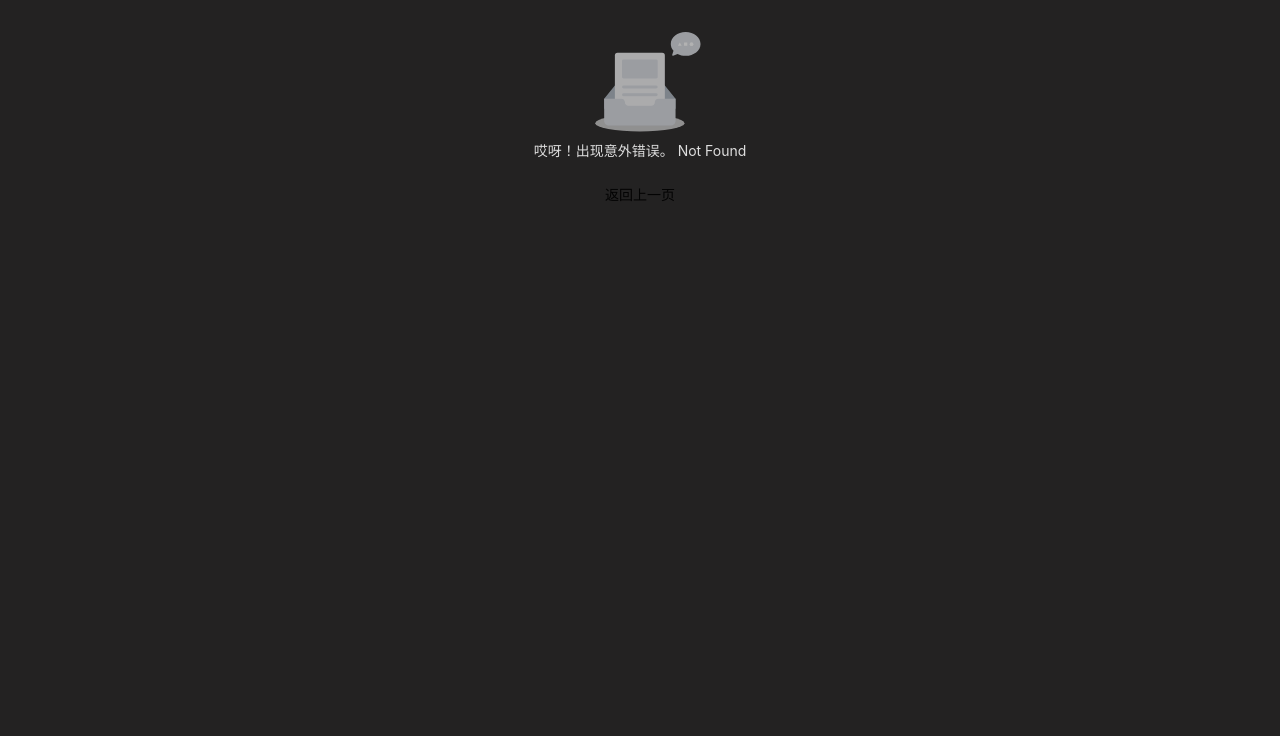
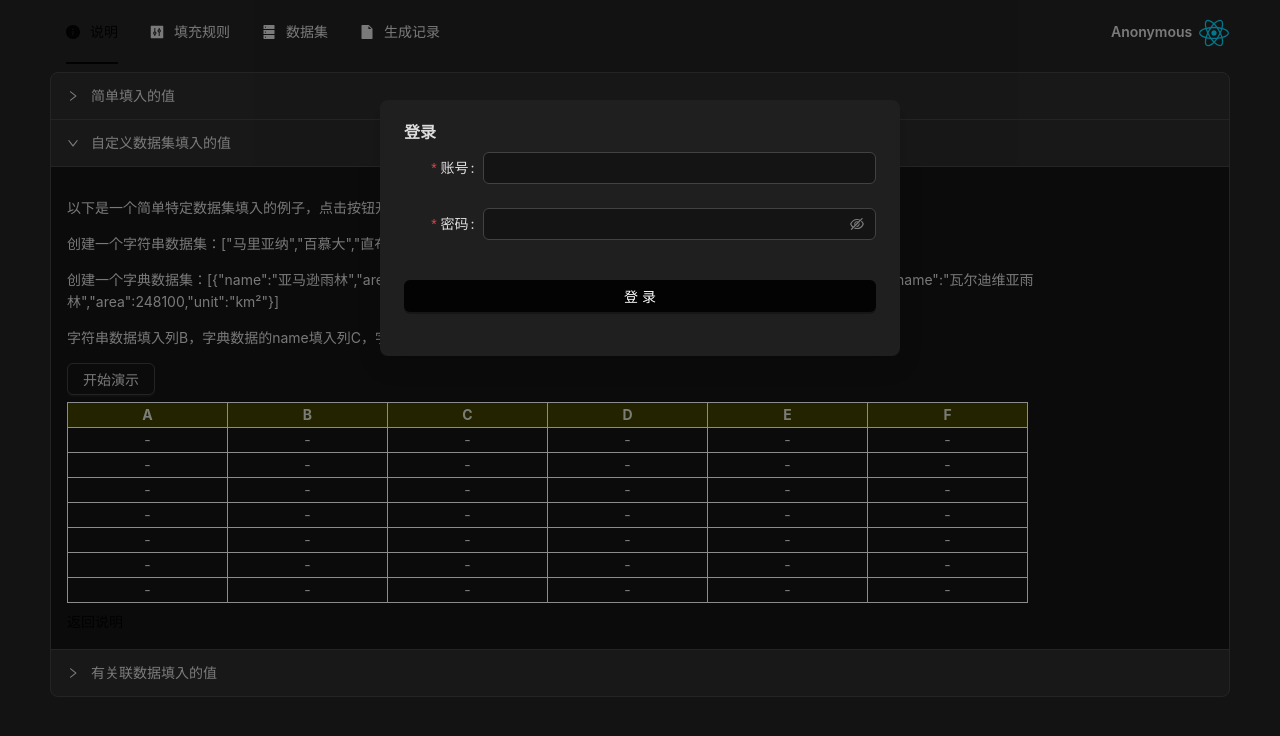
Before and after one commit to StilleMenschen/fillexcel-front, a React (Vite) app: page /examples/collection in a window 1280 px wide. Before the commit this address had no page. Shown: the top 736 px of the page. Built offline with nearby package versions, Linux system fonts and the light colour scheme.

Commit message:
feat: 简单的用户注册

```diff
--- /dev/null
+++ b/src/components/instructions/collection-column-data-example.tsx
@@ -0,0 +1,127 @@
+import { Link } from "react-router-dom";
+import { useRef } from "react";
+import { Button } from "antd";
+
+const baseStringList = ["马里亚纳", "百慕大", "直布罗陀"];
+
+const baseObjectList = [
+    { name: "亚马逊雨林", area: 5500000, unit: "km²" },
+    { name: "刚果雨林", area: 1780000, unit: "km²" },
+    { name: "瓦尔迪维亚雨林", area: 248100, unit: "km²" }
+];
+
+function fillData(table: HTMLTableElement | null, idx: number) {
+    if (!table) return;
+    const item = table.rows[idx];
+    const obj = baseObjectList[(idx - 1) % 3];
+    item.cells[1].innerText = baseStringList[(idx - 1) % 3];
+    item.cells[2].innerText = obj.name;
+    item.cells[3].innerText = obj.unit;
+    item.cells[5].innerText = String(obj.area);
+}
+
+function clearTable(table: HTMLTableElement | null, start: number, end: number) {
+    if (!table) return;
+    for (let i = start; i <= end; i++) {
+        const item = table.rows[i];
+        for (let j = 0; j < 6; j++) {
+            item.cells[j].innerText = "-";
+        }
+    }
+}
+
+function CollectionColumnDataExample() {
+    const table = useRef<HTMLTableElement>(null);
+
+    function start() {
+        clearTable(table.current, 1, 7);
+        for (let c = 1; c <= 7; c++) {
+            setTimeout(() => {
+                fillData(table.current, c);
+            }, c * 600);
+        }
+    }
+
+    return (
+        <>
+            <p>以下是一个简单特定数据集填入的例子，点击按钮开始</p>
+            <p>创建一个字符串数据集：{JSON.stringify(baseStringList)}</p>
+            <p>创建一个字典数据集：{JSON.stringify(baseObjectList)}</p>
+            <p>字符串数据填入列B，字典数据的name填入列C，字典数据的unit填入列D，字典数据的area填入列F</p>
+            <Button onClick={start}>开始演示</Button>
+            <table className="table" ref={table}>
+                <thead>
+                    <tr>
+                        <th>A</th>
+                        <th>B</th>
+                        <th>C</th>
+                        <th>D</th>
+                        <th>E</th>
+                        <th>F</th>
+                    </tr>
+                </thead>
+                <tbody>
+                    <tr>
+                        <td>-</td>
+                        <td>-</td>
+                        <td>-</td>
+                        <td>-</td>
+                        <td>-</td>
+                        <td>-</td>
+                    </tr>
+                    <tr>
+                        <td>-</td>
+                        <td>-</td>
+                        <td>-</td>
+                        <td>-</td>
+                        <td>-</td>
+                        <td>-</td>
+                    </tr>
+                    <tr>
+                        <td>-</td>
+                        <td>-</td>
+                        <td>-</td>
+                        <td>-</td>
+                        <td>-</td>
+                        <td>-</td>
+                    </tr>
+                    <tr>
+                        <td>-</td>
+                        <td>-</td>
+                        <td>-</td>
+                        <td>-</td>
+                        <td>-</td>
+                        <td>-</td>
+                    </tr>
+                    <tr>
+                        <td>-</td>
+                        <td>-</td>
+                        <td>-</td>
+                        <td>-</td>
+                        <td>-</td>
+                        <td>-</td>
+                    </tr>
+                    <tr>
+                        <td>-</td>
+                        <td>-</td>
+                        <td>-</td>
+                        <td>-</td>
+                        <td>-</td>
+                        <td>-</td>
+                    </tr>
+                    <tr>
+                        <td>-</td>
+                        <td>-</td>
+                        <td>-</td>
+                        <td>-</td>
+                        <td>-</td>
+                        <td>-</td>
+                    </tr>
+                </tbody>
+            </table>
+            <Link to="/">返回说明</Link>
+        </>
+    );
+}
+
+export default CollectionColumnDataExample;
--- a/src/components/instructions/examples.tsx
+++ b/src/components/instructions/examples.tsx
@@ -1,32 +1,30 @@
 import { Collapse, CollapseProps } from "antd";
+import { useParams } from "react-router-dom";
 import SingleColumnDataExample from "./single-column-data-example.tsx";
-
-const text = `
-  A dog is a type of domesticated animal.
-  Known for its loyalty and faithfulness,
-  it can be found as a welcome guest in many households across the world.
-`;
+import CollectionColumnDataExample from "./collection-column-data-example.tsx";
+import RelatedColumnDataExample from "./related-column-data-example.tsx";
 
 const items: CollapseProps["items"] = [
     {
-        key: "1",
+        key: "single",
         label: "简单填入的值",
         children: <SingleColumnDataExample />
     },
     {
-        key: "2",
+        key: "collection",
         label: "自定义数据集填入的值",
-        children: <p>{text}</p>
+        children: <CollectionColumnDataExample />
     },
     {
         key: "3",
         label: "有关联数据填入的值",
-        children: <p>{text}</p>
+        children: <RelatedColumnDataExample />
     }
 ];
 
 function Examples() {
-    return <Collapse className="instructions" accordion items={items} defaultActiveKey={["1"]} />;
+    const { key } = useParams();
+    return <Collapse className="instructions" accordion items={items} defaultActiveKey={[key || "1"]} />;
 }
 
 export default Examples;
--- a/src/components/instructions/instructions.tsx
+++ b/src/components/instructions/instructions.tsx
@@ -18,7 +18,7 @@ export default function Instructions() {
                     </li>
                     <li className="list-item">可配置关联一个自定义的数据集，一组对象或一组字词</li>
                 </ul>
-                查看更多的<Link to="/examples">例子</Link>
+                查看更多的<Link to="/examples/single">例子</Link>
             </Card>
             <Card title="数据集" extra={<Link to="/dataSet">定义数据</Link>} style={{ width: "32rem" }} hoverable>
                 <strong>自定义填入单元格的数据</strong>
@@ -35,6 +35,7 @@ export default function Instructions() {
                         绑定到单元格列 B
                     </li>
                 </ul>
+                查看更多的<Link to="/examples/collection">例子</Link>
             </Card>
             <Card title="生成记录" extra={<Link to="/fileRecord">下载文件</Link>} style={{ width: "32rem" }} hoverable>
                 <strong>下载已经生成的文件</strong>
--- /dev/null
+++ b/src/components/instructions/related-column-data-example.tsx
@@ -0,0 +1,117 @@
+import { Link } from "react-router-dom";
+import { useRef } from "react";
+import { Button } from "antd";
+
+function fillData(table: HTMLTableElement | null, idx: number) {
+    if (!table) return;
+    const cells = table.rows[idx].cells;
+    const [A, B] = [cells[0].innerText, cells[1].innerText];
+    const [C, E] = [cells[2].innerText, cells[4].innerText];
+    cells[3].innerText = String((Number(A) * (Number(B) + 10)) / 2);
+    cells[5].innerText = `${E}-${C}`;
+}
+
+function clearTable(table: HTMLTableElement | null, start: number, end: number) {
+    if (!table) return;
+    for (let i = start; i <= end; i++) {
+        const cells = table.rows[i].cells;
+        cells[3].innerText = "-";
+        cells[5].innerText = "-";
+    }
+}
+
+const expressions = "{A} * ({B} + 10) / 2";
+
+function RelatedColumnDataExample() {
+    const table = useRef<HTMLTableElement>(null);
+
+    function start() {
+        clearTable(table.current, 1, 7);
+        for (let c = 1; c <= 7; c++) {
+            setTimeout(() => {
+                fillData(table.current, c);
+            }, c * 600);
+        }
+    }
+
+    return (
+        <>
+            <p>以下是一个简单关联数据填入的例子，点击按钮开始</p>
+            <p>设置一个表达式为“{expressions}”填入列D，设置一个关联拼接“E,C”填入列F</p>
+            <Button onClick={start}>开始演示</Button>
+            <table className="table" ref={table}>
+                <thead>
+                    <tr>
+                        <th>A</th>
+                        <th>B</th>
+                        <th>C</th>
+                        <th>D</th>
+                        <th>E</th>
+                        <th>F</th>
+                    </tr>
+                </thead>
+                <tbody>
+                    <tr>
+                        <td>86</td>
+                        <td>6</td>
+                        <td>魁北克</td>
+                        <td>-</td>
+                        <td>加拿大</td>
+                        <td>-</td>
+                    </tr>
+                    <tr>
+                        <td>72.36</td>
+                        <td>9</td>
+                        <td>伦敦</td>
+                        <td>-</td>
+                        <td>英国</td>
+                        <td>-</td>
+                    </tr>
+                    <tr>
+                        <td>153</td>
+                        <td>2</td>
+                        <td>上海</td>
+                        <td>-</td>
+                        <td>中国</td>
+                        <td>-</td>
+                    </tr>
+                    <tr>
+                        <td>254.20</td>
+                        <td>5</td>
+                        <td>洛杉矶</td>
+                        <td>-</td>
+                        <td>美国</td>
+                        <td>-</td>
+                    </tr>
+                    <tr>
+                        <td>988.04</td>
+                        <td>3</td>
+                        <td>悉尼</td>
+                        <td>-</td>
+                        <td>澳大利亚</td>
+                        <td>-</td>
+                    </tr>
+                    <tr>
+                        <td>45</td>
+                        <td>1</td>
+                        <td>圣彼得堡</td>
+                        <td>-</td>
+                        <td>俄罗斯</td>
+                        <td>-</td>
+                    </tr>
+                    <tr>
+                        <td>66</td>
+                        <td>7</td>
+                        <td>慕尼黑</td>
+                        <td>-</td>
+                        <td>德国</td>
+                        <td>-</td>
+                    </tr>
+                </tbody>
+            </table>
+            <Link to="/">返回说明</Link>
+        </>
+    );
+}
+
+export default RelatedColumnDataExample;
--- a/src/components/login/login-dialog.tsx
+++ b/src/components/login/login-dialog.tsx
@@ -1,5 +1,5 @@
 import { Modal, Form, Input, Button } from "antd";
-import { fetchToken } from "./login-service.ts";
+import { createUser, existsUsername, fetchToken } from "./login-service.ts";
 import { setLogin, useSignInfo } from "../../store/sign-info.ts";
 import { fetchUserInfo } from "../../store/account.ts";
 import { message } from "../../store/feedback.ts";
@@ -15,12 +15,12 @@ function LoginDialog() {
     const signInfo = useSignInfo();
     const navigate = useNavigate();
 
-    const handleLogin = (user: LoginUser) => {
-        // 处理登录逻辑，例如发送登录请求等
+    const getToken = (user: LoginUser) => {
         fetchToken(user.username, user.password)
             .then(({ data }) => {
                 setLogin(data.access);
                 message.success("登录成功");
+                loginForm.resetFields();
                 // 获取用户信息
                 fetchUserInfo(user.username);
                 // 到首页
@@ -29,6 +29,21 @@ function LoginDialog() {
             .catch(() => {
                 message.error("账号或密码不正确");
             });
+    };
+
+    const handleLogin = (user: LoginUser) => {
+        // 处理登录逻辑，例如发送登录请求等
+        existsUsername(user.username).then((isExists) => {
+            if (isExists) {
+                // 存在则登录
+                getToken(user);
+            } else {
+                // 不存在则注册
+                createUser(user.username, user.password).then(() => {
+                    getToken(user);
+                });
+            }
+        });
     };
 
     return (
--- a/src/components/login/login-service.ts
+++ b/src/components/login/login-service.ts
@@ -17,3 +17,17 @@ export function fetchToken(username: string, password: string): Promise<AxiosRes
 export function getUserInfo(username: string): Promise<AxiosResponse<User>> {
     return httpService.get(`/user/${username}`);
 }
+
+export function existsUsername(username: string): Promise<boolean> {
+    return httpService.head("/users", { params: { username } }).then((response) => {
+        const isExists = response.headers["user-exists"] || response.headers["USER-EXISTS"];
+        return Promise.resolve(isExists == "TRUE");
+    });
+}
+
+export function createUser(username: string, password: string): Promise<AxiosResponse> {
+    return httpService.post("/users", {
+        username,
+        password
+    });
+}
--- a/src/http/index.ts
+++ b/src/http/index.ts
@@ -36,7 +36,7 @@ export const httpService = axios.create({
     timeout: 30000
 });
 
-export const setAuthorization = (authorization: string) => {
+export const setAuthorization = (authorization: string | null) => {
     httpService.defaults.headers.common["Authorization"] = authorization;
 };
 
--- a/src/routers/index.tsx
+++ b/src/routers/index.tsx
@@ -35,7 +35,7 @@ const router = createBrowserRouter([
                 element: <Instructions />
             },
             {
-                path: "/examples",
+                path: "/examples/:key",
                 loader: () => {
                     setNavBar("Home");
                     return null;
--- a/src/store/account.ts
+++ b/src/store/account.ts
@@ -33,6 +33,7 @@ const emitChange = () => {
 export const fetchUserInfo = (name: string | null) => {
     const username = name || user.username;
     if (username && username != "Anonymous") {
+        user.username = username;
         getUserInfo(username)
             .then(({ data }) => {
                 setUser(data);
--- a/src/store/sign-info.ts
+++ b/src/store/sign-info.ts
@@ -27,7 +27,13 @@ const emitChange = () => {
     }
 };
 
-export const getAuthorization = () => signInfo.prefix + (signInfo.token || "");
+export const getAuthorization = () => {
+    if (signInfo.token) {
+        return signInfo.prefix + signInfo.token;
+    } else {
+        return null;
+    }
+};
 
 export const setLogin = (token: string) => {
     signInfo = {
```
